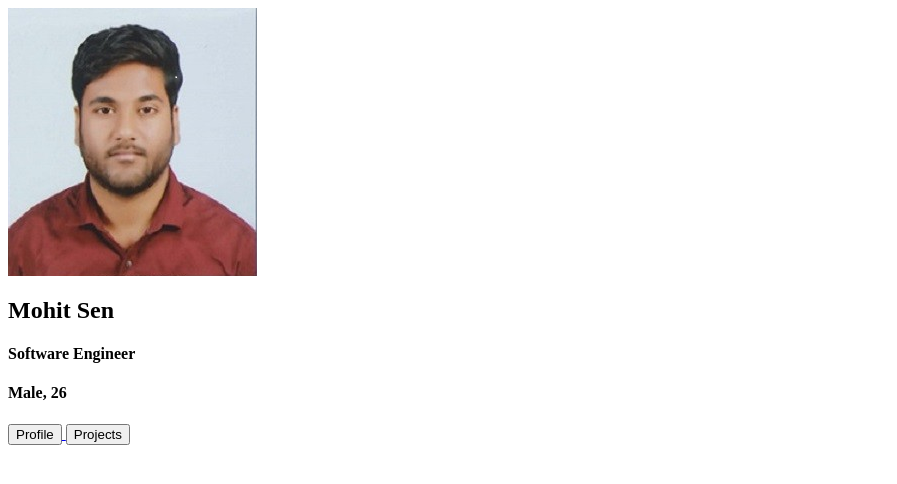
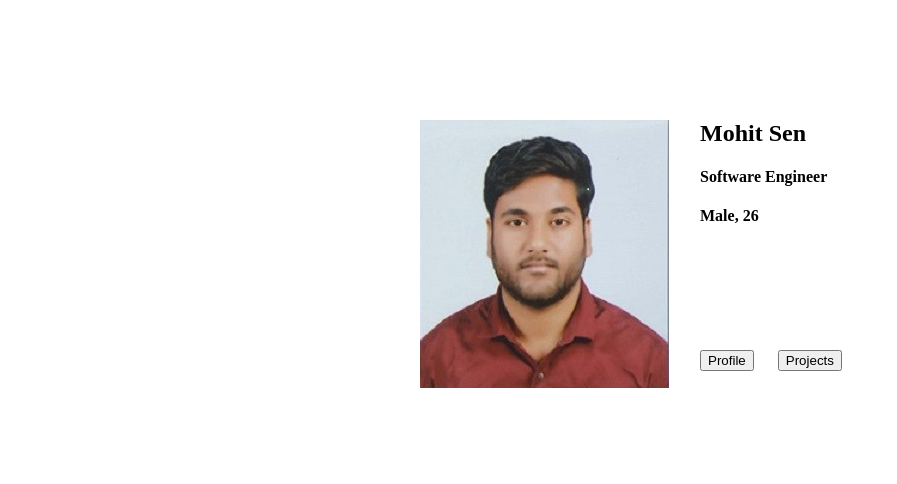
Before and after one commit to mohitsen0122/Online_Portfolio, a plain HTML site: page index.html in a window 1280 px wide. Shown: the whole page, without its empty margins (0-897 px from the left). Drawn offline with Linux system fonts and the light colour scheme.

Commit message:
CSS And JS Changes
  Adds CSS and JS Files for Individual Pages

```diff
--- /dev/null
+++ b/css/index.css
@@ -0,0 +1,26 @@
+.mainBlock
+{
+	position: absolute;
+	top : 100px;
+	left: 400px;
+	right: 50px;
+	bottom: 50px;
+}
+.block1
+{
+	position: absolute;
+	top : 20px;
+	left: 20px;
+}
+.block2
+{
+	position: absolute;
+	top : 0px;
+	left: 300px;
+}
+.btn_set
+{
+	position: absolute;
+	top : 250px;
+	left: 300px;
+}
--- /dev/null
+++ b/css/onlinePortfolio.css
@@ -0,0 +1,34 @@
+.imgPortfolio
+{
+	position: absolute;
+	top : 25px;
+	max-width: 100px;
+	max-height: 100px;
+}
+.imgPortfolioHover
+{
+	position: absolute;
+	top : 0px;
+	max-width: 107px;
+	max-height: 107px;
+}
+.mainBlock
+{
+	position: absolute;
+	top : 100px;
+	left: 400px;
+	right: 50px;
+	bottom: 50px;
+}
+.block1
+{
+	position: absolute;
+	top:  5px;
+	left: 160px;
+}
+.btn_set
+{
+	position: absolute;
+	top: 150px;
+	left: 160px
+}
--- /dev/null
+++ b/css/profile.css
@@ -0,0 +1,26 @@
+.mainBlock
+{
+	position: absolute;
+	top : 100px;
+	left: 400px;
+	right: 50px;
+	bottom: 50px;
+}
+.block1
+{
+	position: absolute;
+	top: 30px;
+	left: 20px;
+}
+.block2
+{
+	position: absolute;
+	top: 23px;
+	left: 320px;
+}
+.btn_set
+{
+	position: absolute;
+	top: 240px;
+	left: 220px
+}
--- /dev/null
+++ b/css/projects.css
@@ -0,0 +1,14 @@
+.mainBlock
+{
+	position: absolute;
+	top : 100px;
+	left: 400px;
+	right: 50px;
+	bottom: 50px;
+}
+.block1
+{
+	position: absolute;
+	top: 100px;
+	left: 60px;
+}
--- a/index.html
+++ b/index.html
@@ -1,19 +1,22 @@
 <html>
 <head>
+	<link rel="stylesheet" type="text/css" href="css/index.css"/>
 	<title>Mohit's Portfolio</title>
 </head>
 <body>
-	<div class="img_container">
+	<div class="mainBlock">
+		<div class="block1">
 			<img src="img/profile_img.png" alt="Mohit" class="mohit_image">
 		</div>
-	<div>
+		<div class="block2">
 			<h2> Mohit Sen </h2>
 			<h4> Software Engineer </h4>
 			<h4> Male, 26 </h4>
 		</div>
-	<div>
-		<a href="profile.html"> <button>Profile</button>
-		<a href="projects.html"> <button>Projects</button>
+		<div class="btn_set">
+			<a href="profile.html"><button>Profile</button></a>&nbsp; &nbsp; &nbsp;
+			<a href="projects.html"/> <button>Projects</button></a>
+		</div>
 	</div>
 </body>
 </html>
```
Also changed, not shown: js/onlinePortfolio.js (added, +10 -0 lines), online_portfolio.html (+8 -6 lines), profile.html (+10 -5 lines), projects.html (+7 -7 lines). Lines whose indentation alone changed are shown as unchanged.
